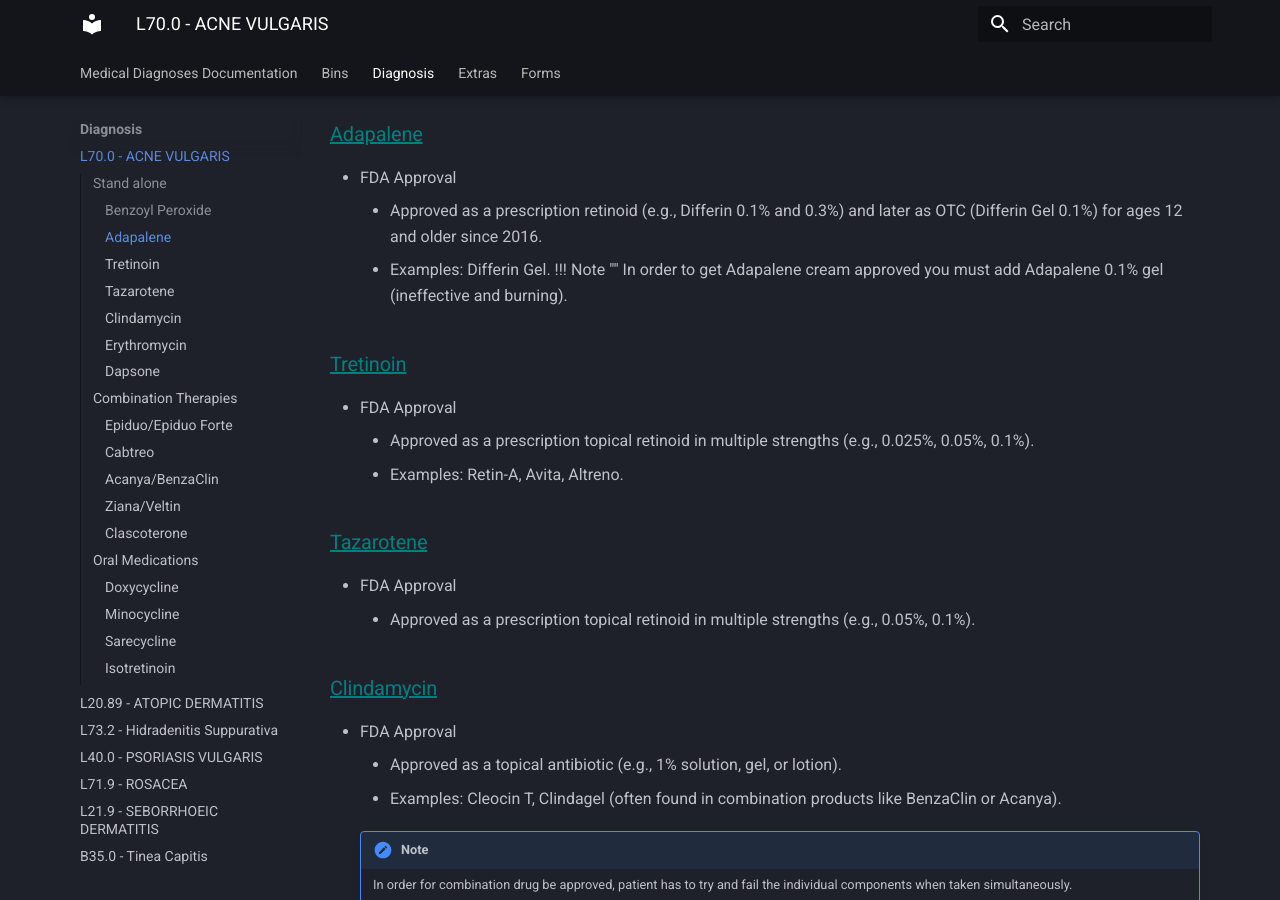
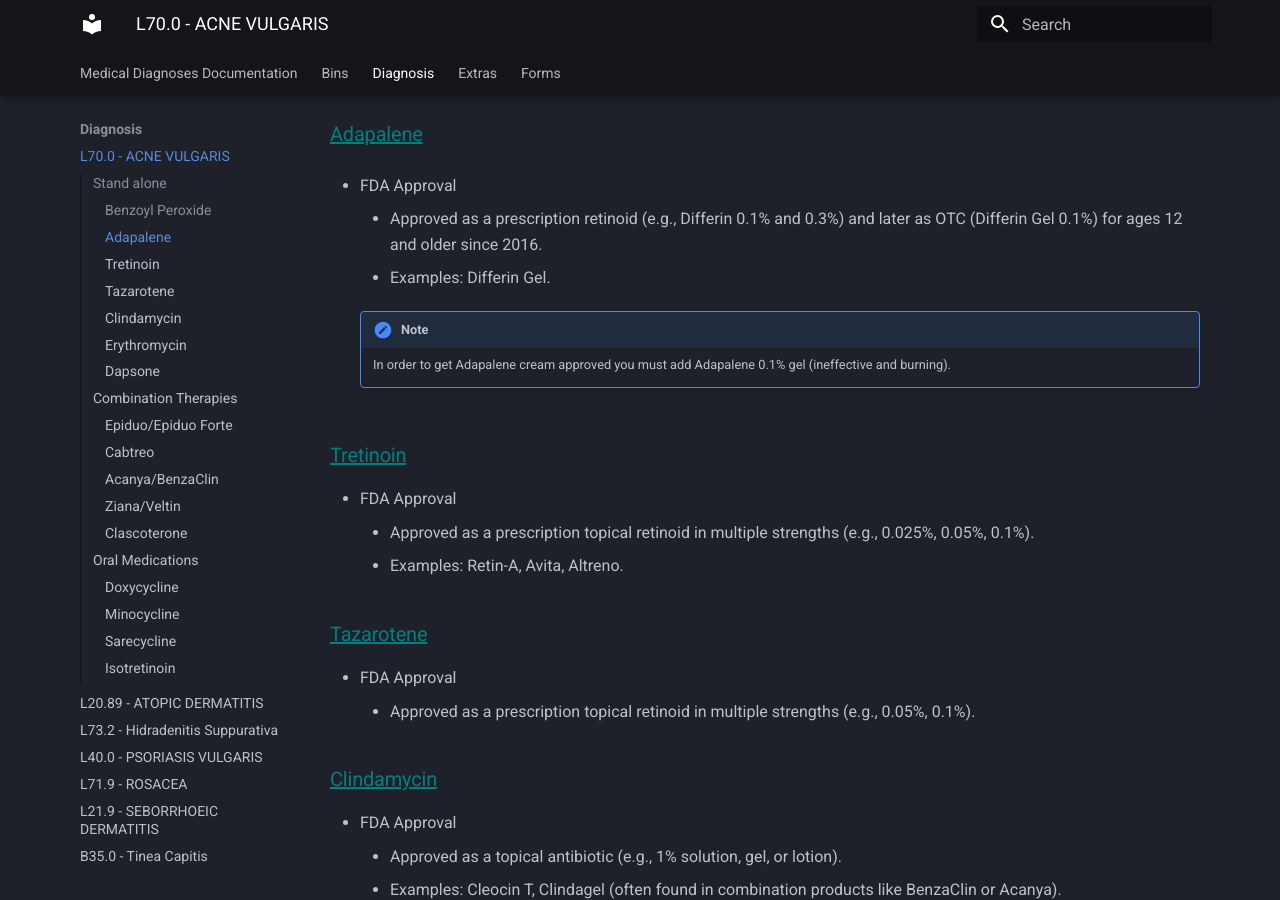
Before and after one commit to rei-cher/server-mkdocs, an MkDocs documentation site: the page built from docs/diagnosis/acne_vulgaris.md, in a window 1280 px wide and 900 px high, scrolled down 483 px. Built offline with MkDocs 1.6.1 and Material for MkDocs 9.7.7, drawn with Linux system fonts in a browser that asks for light colours.

```diff
--- a/docs/diagnosis/acne_vulgaris.md
+++ b/docs/diagnosis/acne_vulgaris.md
@@ -17,8 +17,9 @@ hidden: true
 - FDA Approval
     - Approved as a prescription retinoid (e.g., Differin 0.1% and 0.3%) and later as OTC (Differin Gel 0.1%) for ages 12 and older since 2016.
     - Examples: Differin Gel.
-     !!! Note ""
-            In order to get Adapalene cream approved you must add Adapalene 0.1% gel (ineffective and burning).
+
+    !!! note
+          In order to get Adapalene cream approved you must add Adapalene 0.1% gel (ineffective and burning).
 
 ### <u  style="color:teal">Tretinoin</u>
 - FDA Approval
```
